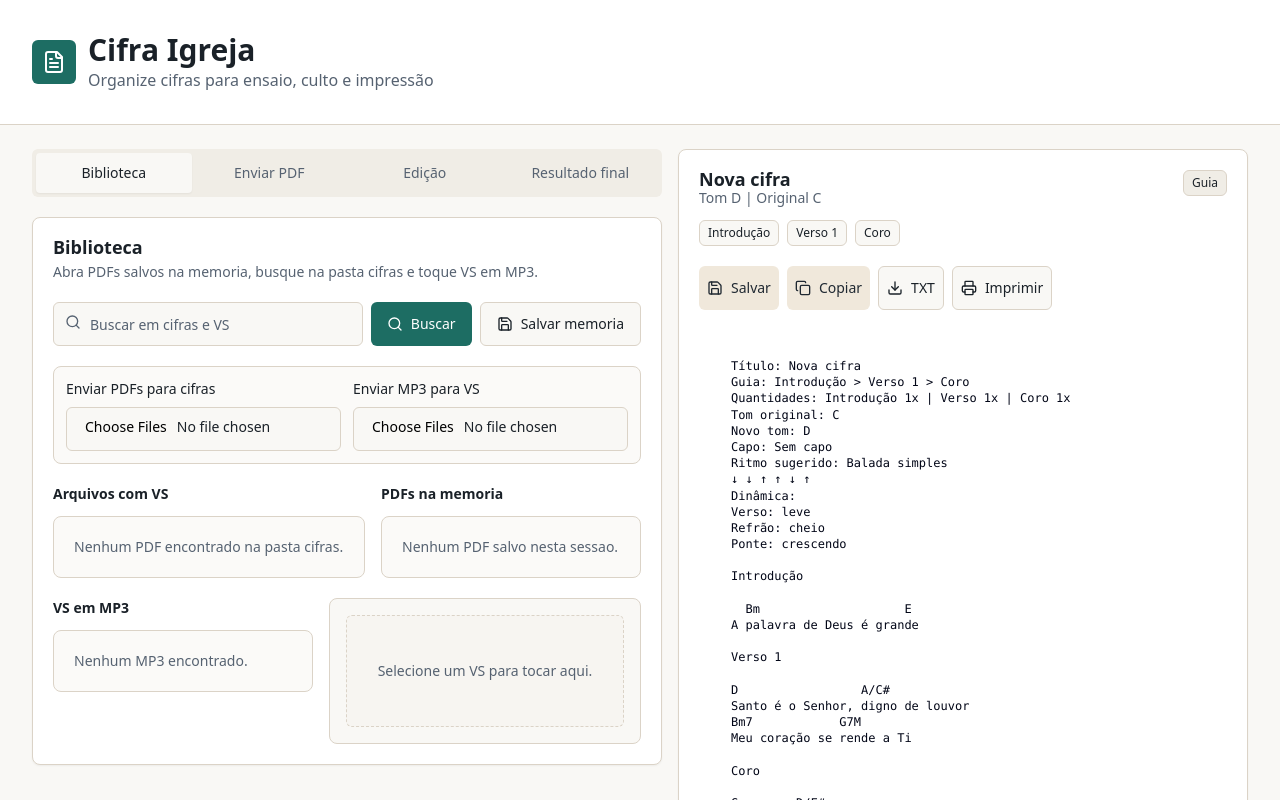
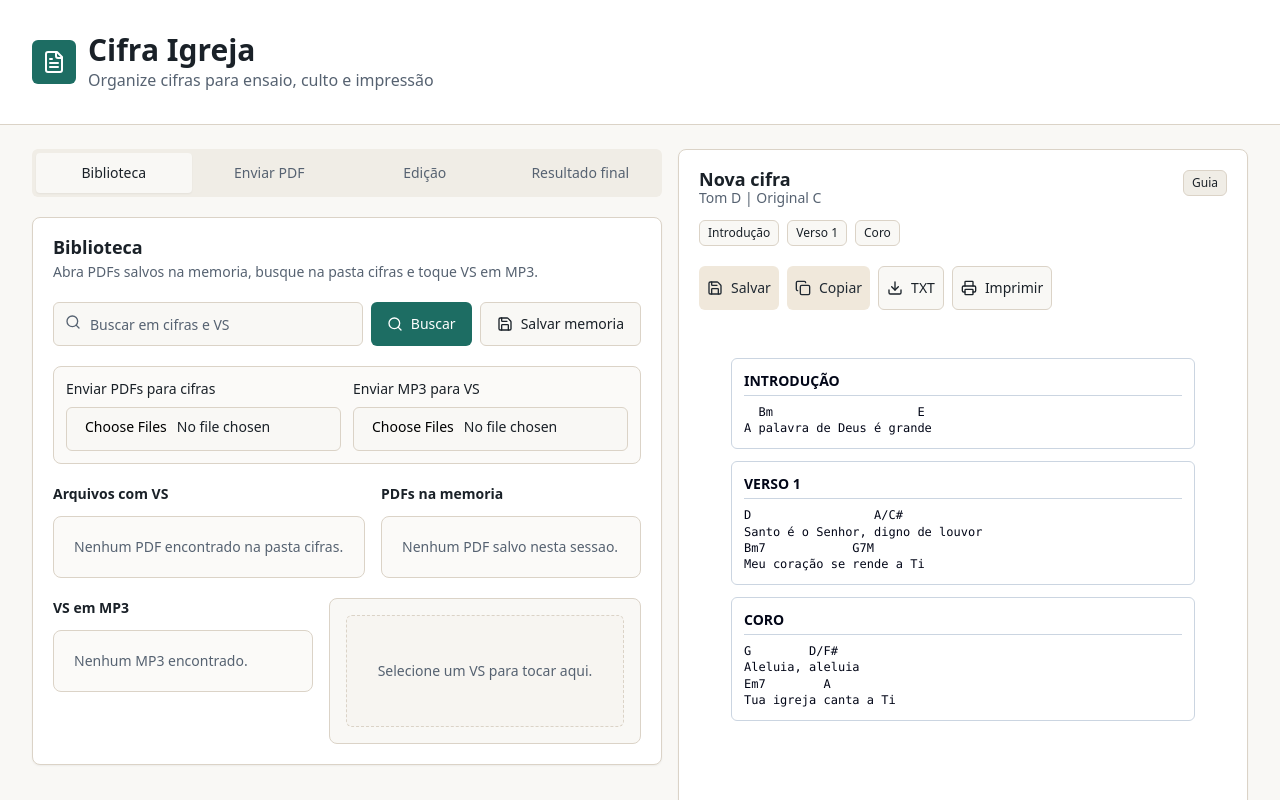
Before and after one commit to brunosandri/guiadelouvor, a Next.js app: page / in a window 1280 px wide. Shown: the top 800 px of the page. Built offline with nearby package versions, Linux system fonts and the light colour scheme.

Commit message:
Add section block editor

```diff
--- a/src/components/cifra-app.tsx
+++ b/src/components/cifra-app.tsx
@@ -2,7 +2,7 @@
 
 import { useEffect, useMemo, useState } from "react";
 import type { ReactNode } from "react";
-import { Copy, Download, ExternalLink, FileText, Music2, Printer, Save, Search, Trash2, Upload } from "lucide-react";
+import { ArrowDown, ArrowUp, Copy, Download, ExternalLink, FileText, Music2, Printer, Save, Search, Trash2, Upload } from "lucide-react";
 import { Button } from "@/components/ui/button";
 import { Card, CardContent, CardDescription, CardHeader, CardTitle } from "@/components/ui/card";
 import { Checkbox } from "@/components/ui/checkbox";
@@ -19,6 +19,7 @@ import {
   organizeSections,
   sectionsToText
 } from "@/lib/chord-parser";
+import type { SongSection } from "@/lib/chord-parser";
 import {
   applyCapoShape,
   detectOriginalKey,
@@ -85,6 +86,13 @@ type ReferenceLink = {
   label: string;
 };
 
+type SongBlock = {
+  id: string;
+  title: string;
+  notes: string;
+  content: string;
+};
+
 const MEMORY_KEY = "cifra-igreja:pdf-memory";
 
 export function CifraApp() {
@@ -110,8 +118,11 @@ export function CifraApp() {
   const [activeTab, setActiveTab] = useState("biblioteca");
   const [referenceLinksText, setReferenceLinksText] = useState("");
   const [manualGuide, setManualGuide] = useState("");
+  const [songBlocks, setSongBlocks] = useState<SongBlock[]>(() => createSongBlocksFromText(SAMPLE));
+  const [layoutColumns, setLayoutColumns] = useState("1");
 
-  const detectedKey = useMemo(() => detectOriginalKey(rawText), [rawText]);
+  const editedText = useMemo(() => songBlocksToText(songBlocks), [songBlocks]);
+  const detectedKey = useMemo(() => detectOriginalKey(editedText || rawText), [editedText, rawText]);
   const librarySongs = useMemo(
     () =>
       libraryPdfs.map((file) => ({
@@ -121,7 +132,7 @@ export function CifraApp() {
     [libraryPdfs, vsTracks]
   );
   const referenceLinks = useMemo(() => parseReferenceLinks(referenceLinksText), [referenceLinksText]);
-  const detectedGuide = useMemo(() => buildSongGuide(organizeSections(rawText)), [rawText]);
+  const detectedGuide = useMemo(() => buildSongGuide(songBlocksToSections(songBlocks)), [songBlocks]);
 
   useEffect(() => {
     setMemoryPdfs(readMemoryPdfs());
@@ -136,7 +147,7 @@ export function CifraApp() {
       Number.isFinite(capoHouseNumber) && capoHouseNumber > 0 ? capoHouseNumber : suggestCapo(originalKey, playedShape);
     const effectivePlayedShape = transposeNoteToKey(originalKey, -effectiveCapoHouse, playedShape);
     const semitones = quickTranspose === "custom" ? semitoneDistance(originalKey, newKey) : quick;
-    let workingText = rawText;
+    let workingText = editedText || rawText;
 
     if (enableCapo) {
       workingText = applyCapoShape(workingText, originalKey, playedShape, effectiveCapoHouse);
@@ -176,11 +187,32 @@ export function CifraApp() {
     playedShape,
     quickTranspose,
     rawText,
+    editedText,
     rhythmType,
     simplify,
     title,
     manualGuide
   ]);
+
+  const displayBlocks = useMemo(() => {
+    const quick = quickTranspose === "custom" ? semitoneDistance(originalKey, newKey) : Number(quickTranspose);
+    const capoHouseNumber = Number(capoHouse);
+    const effectiveNewKey = transposeNoteToKey(originalKey, quick, newKey);
+    const effectiveCapoHouse =
+      Number.isFinite(capoHouseNumber) && capoHouseNumber > 0 ? capoHouseNumber : suggestCapo(originalKey, playedShape);
+
+    return songBlocks.map((block) => {
+      let content = block.content;
+      if (enableCapo) {
+        content = applyCapoShape(content, originalKey, playedShape, effectiveCapoHouse);
+      } else {
+        const semitones = quickTranspose === "custom" ? semitoneDistance(originalKey, newKey) : quick;
+        content = transposeTextToKey(content, semitones, effectiveNewKey);
+      }
+      if (simplify) content = simplifyText(content);
+      return { ...block, content };
+    });
+  }, [capoHouse, enableCapo, newKey, originalKey, playedShape, quickTranspose, simplify, songBlocks]);
 
   async function handlePdfUpload(file?: File) {
     if (!file) return;
@@ -201,6 +233,7 @@ export function CifraApp() {
 
     setTitle(file.name.replace(/\.[^.]+$/, ""));
     setRawText(data.text);
+    setSongBlocks(createSongBlocksFromText(data.text));
     setManualGuide(buildSongGuide(organizeSections(data.text)).order);
     saveMemoryPdf(file.name, data.text);
     setMemoryPdfs(readMemoryPdfs());
@@ -240,6 +273,7 @@ export function CifraApp() {
 
     setTitle(file.title);
     setRawText(data.text);
+    setSongBlocks(createSongBlocksFromText(data.text));
     setManualGuide(buildSongGuide(organizeSections(data.text)).order);
     setSelectedTrack(findRelatedTracks(file, vsTracks)[0] ?? null);
     saveMemoryPdf(data.name ?? file.name, data.text);
@@ -294,8 +328,50 @@ export function CifraApp() {
   function loadFromMemory(item: MemoryPdf) {
     setTitle(item.name.replace(/\.[^.]+$/, ""));
     setRawText(item.text);
+    setSongBlocks(createSongBlocksFromText(item.text));
     setManualGuide(buildSongGuide(organizeSections(item.text)).order);
     setActiveTab("edicao");
+  }
+
+  function rebuildBlocksFromRawText() {
+    const next = createSongBlocksFromText(rawText);
+    setSongBlocks(next);
+    setManualGuide(buildSongGuide(songBlocksToSections(next)).order);
+  }
+
+  function updateSongBlock(id: string, patch: Partial<SongBlock>) {
+    setSongBlocks((current) => current.map((block) => (block.id === id ? { ...block, ...patch } : block)));
+  }
+
+  function moveSongBlock(index: number, direction: -1 | 1) {
+    setSongBlocks((current) => {
+      const nextIndex = index + direction;
+      if (nextIndex < 0 || nextIndex >= current.length) return current;
+      const next = [...current];
+      [next[index], next[nextIndex]] = [next[nextIndex], next[index]];
+      setManualGuide(buildSongGuide(songBlocksToSections(next)).order);
+      return next;
+    });
+  }
+
+  function addSongBlock() {
+    setSongBlocks((current) => [
+      ...current,
+      {
+        id: `${Date.now()}-parte`,
+        title: "Nova parte",
+        notes: "",
+        content: ""
+      }
+    ]);
+  }
+
+  function removeSongBlock(id: string) {
+    setSongBlocks((current) => {
+      const next = current.filter((block) => block.id !== id);
+      setManualGuide(buildSongGuide(songBlocksToSections(next)).order);
+      return next;
+    });
   }
 
   function removeFromMemory(id: string) {
@@ -513,7 +589,68 @@ export function CifraApp() {
                   <Label htmlFor="title">Título</Label>
                   <Input id="title" value={title} onChange={(event) => setTitle(event.target.value)} />
                 </div>
-                <Textarea value={rawText} onChange={(event) => setRawText(event.target.value)} className="min-h-[520px] font-mono text-[15px] leading-6 sm:min-h-[440px] sm:text-sm" />
+                <div className="grid gap-2 rounded-lg border bg-muted/30 p-4">
+                  <Label htmlFor="raw-text">Texto importado</Label>
+                  <Textarea id="raw-text" value={rawText} onChange={(event) => setRawText(event.target.value)} className="min-h-32 font-mono text-[13px] leading-5" />
+                  <Button type="button" variant="outline" onClick={rebuildBlocksFromRawText} className="w-full sm:w-fit">
+                    Recriar blocos pelo texto
+                  </Button>
+                </div>
+                <div className="space-y-3">
+                  <div className="flex flex-col gap-2 sm:flex-row sm:items-center sm:justify-between">
+                    <h3 className="text-sm font-semibold">Blocos da música</h3>
+                    <div className="flex flex-col gap-2 sm:flex-row">
+                      <Button type="button" variant="outline" onClick={addSongBlock}>
+                        Nova parte
+                      </Button>
+                      <Select value={layoutColumns} onValueChange={setLayoutColumns}>
+                        <SelectTrigger className="w-full sm:w-44">
+                          <SelectValue />
+                        </SelectTrigger>
+                        <SelectContent>
+                          <SelectItem value="1">1 coluna</SelectItem>
+                          <SelectItem value="2">2 colunas</SelectItem>
+                        </SelectContent>
+                      </Select>
+                    </div>
+                  </div>
+                  <div className="space-y-3">
+                    {songBlocks.map((block, index) => (
+                      <div key={block.id} className="rounded-lg border bg-background p-3 shadow-sm">
+                        <div className="mb-3 flex items-start justify-between gap-2 border-b pb-2">
+                          <Input
+                            value={block.title}
+                            onChange={(event) => updateSongBlock(block.id, { title: event.target.value })}
+                            className="h-10 max-w-xs font-semibold"
+                            aria-label="Título do bloco"
+                          />
+                          <div className="flex gap-1">
+                            <Button type="button" variant="outline" size="icon" onClick={() => moveSongBlock(index, -1)} disabled={index === 0} aria-label="Mover para cima">
+                              <ArrowUp className="h-4 w-4" />
+                            </Button>
+                            <Button type="button" variant="outline" size="icon" onClick={() => moveSongBlock(index, 1)} disabled={index === songBlocks.length - 1} aria-label="Mover para baixo">
+                              <ArrowDown className="h-4 w-4" />
+                            </Button>
+                            <Button type="button" variant="ghost" size="icon" onClick={() => removeSongBlock(block.id)} aria-label="Remover parte">
+                              <Trash2 className="h-4 w-4" />
+                            </Button>
+                          </div>
+                        </div>
+                        <Textarea
+                          value={block.notes}
+                          onChange={(event) => updateSongBlock(block.id, { notes: event.target.value })}
+                          placeholder="Observações pequenas para esta parte"
+                          className="mb-3 min-h-16 text-right text-xs"
+                        />
+                        <Textarea
+                          value={block.content}
+                          onChange={(event) => updateSongBlock(block.id, { content: event.target.value })}
+                          className="min-h-40 font-mono text-[14px] leading-6"
+                        />
+                      </div>
+                    ))}
+                  </div>
+                </div>
                 <p className="text-sm text-muted-foreground">Tom detectado pela primeira cifra: {detectedKey}</p>
                 <div className="grid gap-3 rounded-lg border bg-muted/30 p-4">
                   <div className="flex flex-col gap-2 sm:flex-row sm:items-end">
@@ -601,6 +738,8 @@ export function CifraApp() {
               guideText={manualGuide || detectedGuide.order}
               originalKey={originalKey}
               newKey={newKey}
+              blocks={displayBlocks}
+              columns={layoutColumns}
               finalChart={finalChart}
               referenceLinks={referenceLinks}
               onCopy={copyFinal}
@@ -615,6 +754,8 @@ export function CifraApp() {
           guideText={manualGuide || detectedGuide.order}
           originalKey={originalKey}
           newKey={newKey}
+          blocks={displayBlocks}
+          columns={layoutColumns}
           finalChart={finalChart}
           referenceLinks={referenceLinks}
           onCopy={copyFinal}
@@ -698,6 +839,8 @@ function ResultCard({
   guideText,
   originalKey,
   newKey,
+  blocks,
+  columns,
   finalChart,
   referenceLinks,
   onCopy,
@@ -709,6 +852,8 @@ function ResultCard({
   guideText: string;
   originalKey: string;
   newKey: string;
+  blocks: SongBlock[];
+  columns: string;
   finalChart: string;
   referenceLinks: ReferenceLink[];
   onCopy: () => void;
@@ -776,7 +921,15 @@ function ResultCard({
         ) : null}
         <div className="-mx-3 overflow-x-auto px-3 sm:mx-0 sm:px-0">
           <div id="print-sheet" className="mx-auto min-h-[70vh] w-[760px] max-w-none bg-white p-4 shadow-sm sm:min-h-[820px] sm:w-full sm:max-w-[794px] sm:p-8">
-            <pre className="whitespace-pre-wrap font-mono text-[11px] leading-[1.35] text-slate-950 sm:text-[12px]">{finalChart}</pre>
+            <div className={columns === "2" ? "grid grid-cols-2 gap-3" : "grid grid-cols-1 gap-3"}>
+              {blocks.map((block) => (
+                <section key={block.id} className="break-inside-avoid rounded-md border border-slate-300 bg-white p-3 text-slate-950">
+                  <h3 className="border-b border-slate-300 pb-1 text-sm font-bold uppercase tracking-normal">{block.title}</h3>
+                  {block.notes ? <p className="mt-1 text-right text-[10px] leading-tight text-slate-600">{block.notes}</p> : null}
+                  <pre className="mt-2 whitespace-pre-wrap font-mono text-[11px] leading-[1.35] sm:text-[12px]">{formatBracketChords(block.content)}</pre>
+                </section>
+              ))}
+            </div>
           </div>
         </div>
       </CardContent>
@@ -879,3 +1032,33 @@ function splitGuideItems(value: string) {
     .map((item) => item.trim())
     .filter(Boolean);
 }
+
+function createSongBlocksFromText(text: string): SongBlock[] {
+  return organizeSections(text).map((section, index) => ({
+    id: `${Date.now()}-${index}-${section.title}`,
+    title: section.title,
+    notes: "",
+    content: section.lines.join("\n").trim()
+  }));
+}
+
+function songBlocksToSections(blocks: SongBlock[]): SongSection[] {
+  return blocks
+    .filter((block) => block.title.trim() || block.content.trim())
+    .map((block) => ({
+      title: block.title.trim() || "Parte",
+      lines: block.content.split(/\r?\n/)
+    }));
+}
+
+function songBlocksToText(blocks: SongBlock[]) {
+  return blocks
+    .filter((block) => block.title.trim() || block.content.trim())
+    .map((block) =>
+      [`[${block.title.trim() || "Parte"}]`, block.notes.trim() ? `Obs: ${block.notes.trim()}` : "", block.content]
+        .filter((line) => line !== "")
+        .join("\n")
+        .trimEnd()
+    )
+    .join("\n\n");
+}
```
